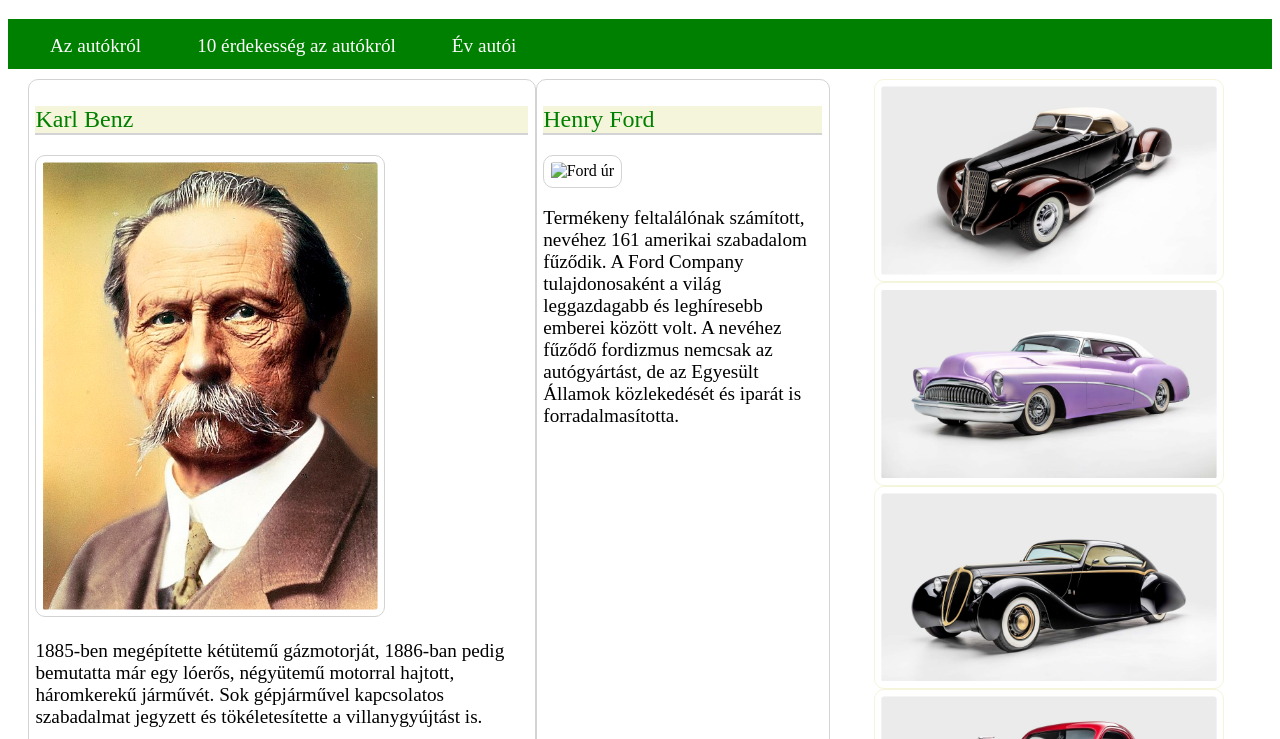
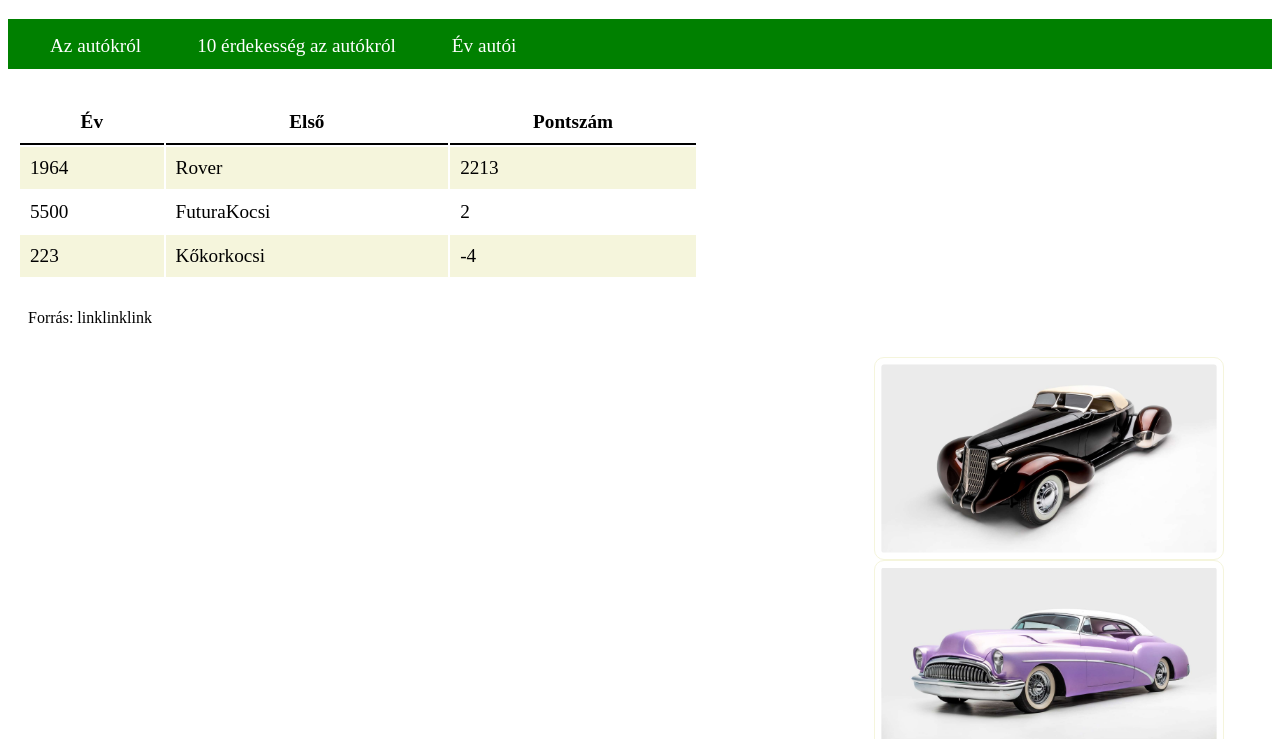
Before and after one commit to galpeter94/autok_feladat, a plain HTML site: page index.html in a window 1280 px wide. Shown: the part 61-800 px from the top of the page. Drawn offline with Linux system fonts and the light colour scheme.

Commit message:
tokeletes

```diff
--- a/index.html
+++ b/index.html
@@ -16,19 +16,31 @@
       </ul>
 </div>
 <div class="grid">
-    <div class="erdekessegek">
-        <div class="benz">
-            <h2>Karl Benz</h2>
-            <img src="kepek/benz.jpg" alt="Benz úr">
-            <p>1885-ben megépítette kétütemű gázmotorját, 1886-ban pedig bemutatta már egy lóerős, négyütemű motorral hajtott, háromkerekű járművét. Sok gépjárművel kapcsolatos szabadalmat jegyzett és tökéletesítette a villanygyújtást is.</p>
-        </div>
-        <div class="ford">
-            <h2>Henry Ford</h2>
-            <img src="kepek/ford.jpg" alt="Ford úr">
-            <p>Termékeny feltalálónak számított, nevéhez 161 amerikai szabadalom fűződik. A Ford Company tulajdonosaként a világ leggazdagabb és leghíresebb emberei között volt. A nevéhez fűződő fordizmus nemcsak az autógyártást, de az Egyesült Államok közlekedését és iparát is forradalmasította.</p>
-        </div>
+    <div class="tablazat">
+        <table>
+            <tr>
+              <th>Év</th>
+              <th>Első</th>
+              <th>Pontszám</th>
+            </tr>
+              <tr>
+                <td>1964</td>
+                <td>Rover</td>
+                <td>2213</td>
+              </tr>
+            <tr>
+              <td>5500</td>
+              <td>FuturaKocsi</td>
+              <td>2</td>
+            </tr>
+            <tr>
+            <td>223</td>
+            <td>Kőkorkocsi</td>
+            <td>-4</td>
+        </tr>
+        </table>
     </div>
-
+    <div class="forr">Forrás: linklinklink</div>
     <div class="kepek">
         <img src="kepek/auto1.jpg" alt="auto1">
         <img src="kepek/auto2.jpg" alt="auto2">
@@ -37,5 +49,6 @@
 
     </div>
 </div>
+<footer>Gál Péter</footer>
 </body>
 </html>
--- a/style.css
+++ b/style.css
@@ -31,50 +31,38 @@
     padding-left: 20px;
 }
 
-h2 {
-    color:green;
-    font-weight: 200;
-    background-color: beige;
-    border-bottom: 2px solid lightgray;
-}
-
-.erdekessegek {
-    padding-top: 10px;
-    padding-left: 20px;
-    width: 65%;
-    display: grid;
-    grid-template-columns: auto auto;
-    grid-template-areas: "b f";
-    float: left;
-}
-
-.erdekessegek img{
-    width: 350px;
-    padding: .4rem;
-    border: 1.3px solid lightgray;
-    border-radius: 10px;
-}
-
-p {
+.tablazat{
+    max-width: 65%;
+    padding: 0;
+    margin: 0;
     font-size: larger;
 }
 
-.ford{
-    grid-area: f;
-    max-width: fit-content;
-    float: left;
-    padding: .4rem;
-    border: 1.3px solid lightgray;
-    border-radius: 10px;
+table {
+    grid-area: t;
+    width: 700px;
+    margin-top: 20px;
+    padding: 10px;
 }
 
-.benz{
-    grid-area: b;
-    max-width: fit-content;
-    padding: .4rem;
-    border: 1.3px solid lightgray;
-    border-radius: 10px;
+tr:nth-child(even) {
+    background-color: beige;
+  }
+
+.forr {
+    padding: 20px;
+    font-weight: larger;
 }
+
+th {
+    border-bottom: 2px solid black;
+    padding: 10px;
+}
+
+td {
+    padding: 10px;
+}
+
 
 .kepek{
     padding-top: 10px;
@@ -92,3 +80,12 @@
     border-radius: 10px;
 
 }
+
+
+footer {
+    clear: both;
+    position: relative;
+    height: 20px;
+    text-align: center;
+    color: green;
+}
```
